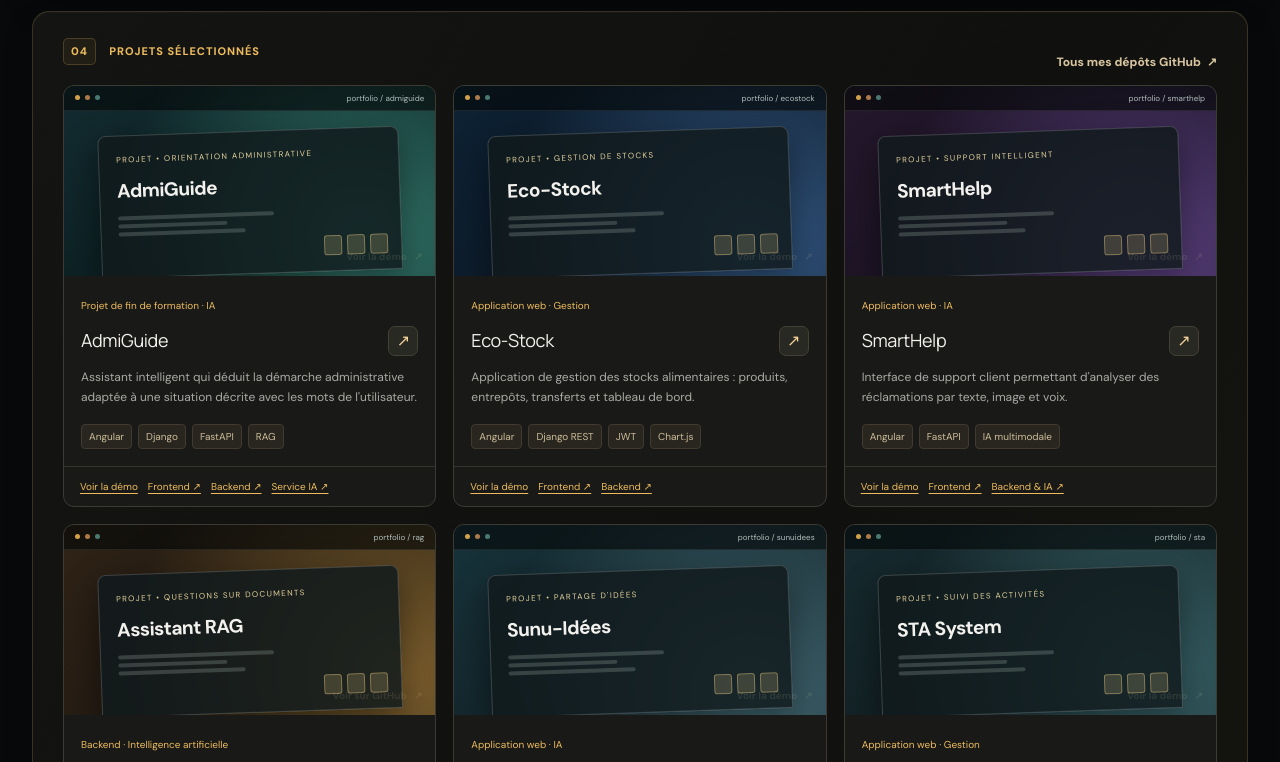
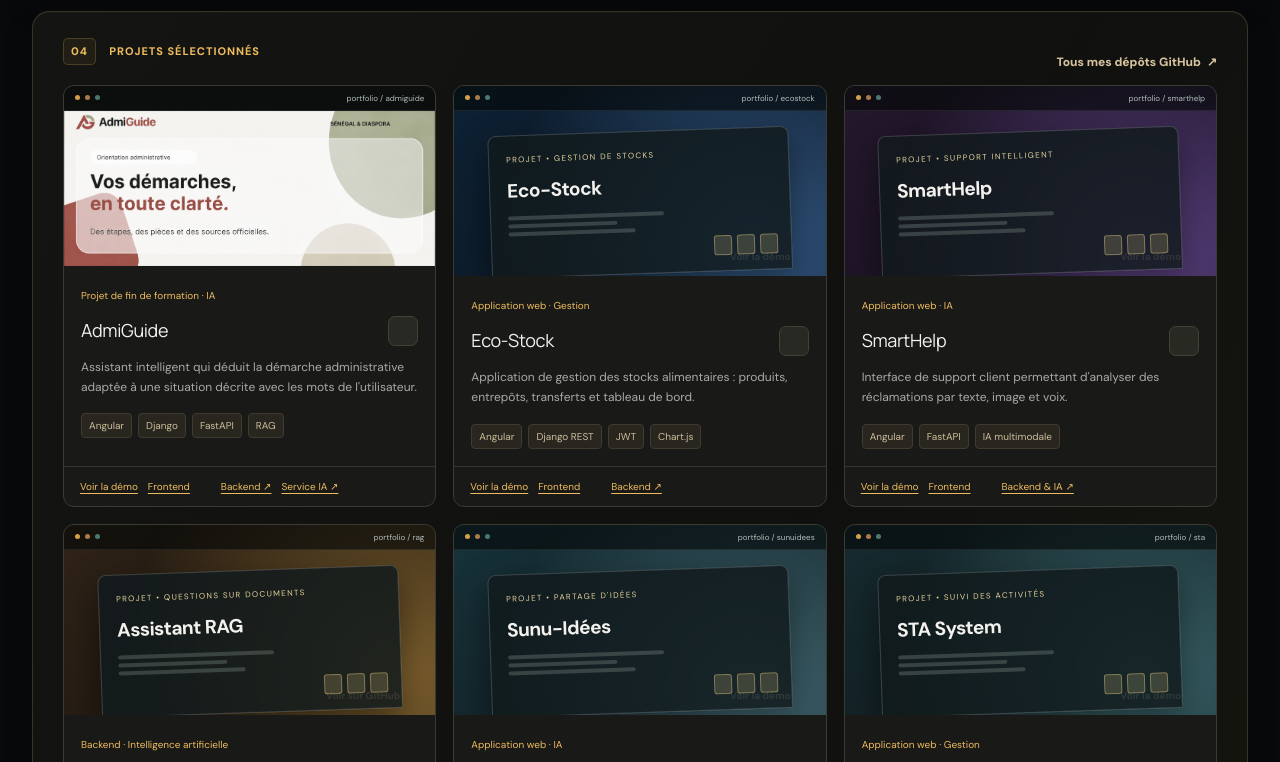
Before and after one commit to Dadowatt/portfolio, an Angular app: page / in a window 1280 px wide. Shown: the part 1438-2200 px from the top of the page. Built offline with nearby package versions, Linux system fonts and the light colour scheme; what @lucide/angular would draw is missing.

Commit message:
ajout des images des projets

```diff
--- a/src/app/app.css
+++ b/src/app/app.css
@@ -1452,7 +1452,11 @@ h2 em {
     margin: 20px auto 0;
   }
 }
-
+.contact-form .btn-gold svg {
+  width: 16px;
+  height: 16px;
+  color: #17120c;
+}
 
 /* Icônes SVG réutilisables */
 .svg-symbols {
@@ -1486,6 +1490,7 @@ h2 em {
 .external-icon svg {
   width: 17px;
   height: 17px;
+  color: var(--gold);
 }
 /* Alignement des icônes avec le texte */
 .project-extra a,
@@ -1496,3 +1501,36 @@ h2 em {
   align-items: center;
   gap: 6px;
 }
+.top-contact svg,
+.btn svg {
+  width: 16px;
+  height: 16px;
+  color: var(--gold);
+}
+
+
+/* Conserver l'en-tête et afficher l'image en dessous */
+.project-preview:has(.project-preview-image) {
+  height: auto;
+  background: transparent;
+}
+
+/* Image réelle du projet */
+.project-preview-image {
+  display: block;
+  width: 100%;
+  height: auto;
+  border-radius: 0;
+}
+
+/* En-tête conservé pour tous les projets */
+.fake-browser {
+  position: relative;
+  z-index: 1;
+}
+
+/* Icône Lucide pour les projets sans image */
+.preview-overlay svg {
+  width: 15px;
+  height: 15px;
+}
--- a/src/app/app.html
+++ b/src/app/app.html
@@ -2,7 +2,9 @@
   <!-- Logo GitHub réutilisable pour les liens -->
   <svg class="svg-symbols" aria-hidden="true" width="0" height="0">
     <symbol id="github-logo" viewBox="0 0 24 24">
-      <path d="M12 .9a11.1 11.1 0 0 0-3.51 21.63c.56.1.76-.24.76-.54v-2.12c-3.09.67-3.74-1.31-3.74-1.31-.5-1.29-1.23-1.63-1.23-1.63-1.01-.68.08-.66.08-.66 1.11.08 1.7 1.14 1.7 1.14.98 1.69 2.57 1.2 3.2.92.1-.71.39-1.2.7-1.48-2.47-.28-5.06-1.23-5.06-5.49 0-1.21.43-2.2 1.14-2.97-.11-.28-.5-1.41.11-2.93 0 0 .93-.3 3.05 1.13a10.5 10.5 0 0 1 5.55 0c2.11-1.43 3.04-1.13 3.04-1.13.61 1.52.23 2.65.11 2.93.71.77 1.13 1.76 1.13 2.97 0 4.27-2.59 5.21-5.07 5.49.4.34.75 1.01.75 2.04v3.03c0 .3.2.65.77.54A11.1 11.1 0 0 0 12 .9Z" />
+      <path
+        d="M12 .9a11.1 11.1 0 0 0-3.51 21.63c.56.1.76-.24.76-.54v-2.12c-3.09.67-3.74-1.31-3.74-1.31-.5-1.29-1.23-1.63-1.23-1.63-1.01-.68.08-.66.08-.66 1.11.08 1.7 1.14 1.7 1.14.98 1.69 2.57 1.2 3.2.92.1-.71.39-1.2.7-1.48-2.47-.28-5.06-1.23-5.06-5.49 0-1.21.43-2.2 1.14-2.97-.11-.28-.5-1.41.11-2.93 0 0 .93-.3 3.05 1.13a10.5 10.5 0 0 1 5.55 0c2.11-1.43 3.04-1.13 3.04-1.13.61 1.52.23 2.65.11 2.93.71.77 1.13 1.76 1.13 2.97 0 4.27-2.59 5.21-5.07 5.49.4.34.75 1.01.75 2.04v3.03c0 .3.2.65.77.54A11.1 11.1 0 0 0 12 .9Z"
+      />
     </symbol>
   </svg>
 
@@ -336,7 +338,8 @@
           [href]="profile.github + '?tab=repositories'"
           target="_blank"
           rel="noopener noreferrer"
-        >Tous mes dépôts GitHub <span aria-hidden="true">↗</span></a>
+          >Tous mes dépôts GitHub <span aria-hidden="true">↗</span></a
+        >
       </div>
       <div class="projects-grid">
         @for (project of projects; track project.slug) {
@@ -352,32 +355,53 @@
           class="project-preview"
           [class]="'project-preview preview-' + project.slug"
         >
+          <!-- En-tête conservé pour tous les projets -->
           <div class="fake-browser">
-                <span></span><span></span><span></span
-                ><i>portfolio / {{ project.slug }}</i>
+            <span></span>
+            <span></span>
+            <span></span>
+            <i>portfolio / {{ project.slug }}</i>
           </div>
+
+          @if (project.image) {
+            <!-- Image réelle au milieu -->
+            <img
+              class="project-preview-image"
+              [src]="project.image"
+              [alt]="'Aperçu du projet ' + project.name"
+              loading="lazy"
+            />
+          } @else {
+            <!-- Aperçu initial pour les projets sans image -->
             <div class="preview-internal">
-                <span class="preview-topline"
-                  >PROJET • {{ project.previewCategory }}</span
-                >
+              <span class="preview-topline">
+                PROJET • {{ project.previewCategory }}
+              </span>
               <strong>{{ project.previewLabel }}</strong>
-                <div class="preview-bars"><i></i><i></i><i></i></div>
+              <div class="preview-bars">
+                <i></i><i></i><i></i>
+              </div>
               <div class="preview-tiles">
                 <span></span><span></span><span></span>
               </div>
             </div>
+
             <div class="preview-overlay">
-                <span
-                  >{{ project.demo ? 'Voir la démo' : 'Voir sur GitHub' }}</span
-                >
-                <span aria-hidden="true">↗</span>
+              <span>
+                {{ project.demo ? 'Voir la démo' : 'Voir sur GitHub' }}
+              </span>
+              <svg lucideArrowUpRight aria-hidden="true"></svg>
             </div>
+          }
         </div>
+
             <div class="project-body">
               <span class="project-category">{{ project.category }}</span>
               <div class="project-heading">
                 <h3>{{ project.name }}</h3>
-                <span class="external-icon" aria-hidden="true">↗</span>
+                <span class="external-icon" aria-hidden="true">
+                  <svg lucideArrowUpRight></svg>
+                </span>
               </div>
               <p>{{ project.description }}</p>
               <div class="tag-row">
@@ -397,15 +421,25 @@
               {{ project.demoLabel || 'Voir la démo' }}
             </a>
             }
+
             <a
               [href]="project.github"
               target="_blank"
               rel="noopener noreferrer"
             >
-              {{ project.githubLabel || 'Code source' }} ↗
+              {{ project.githubLabel || 'Code source' }}
+
+              <svg
+                lucideArrowUpRight
+                class="external-link-icon"
+                aria-hidden="true"
+              ></svg>
             </a>
+
             @for (extra of project.extraGithub || []; track extra.url) {
-            <a [href]="extra.url" target="_blank" rel="noopener noreferrer">{{ extra.label }} ↗</a>
+            <a [href]="extra.url" target="_blank" rel="noopener noreferrer"
+              >{{ extra.label }} ↗</a
+            >
             }
           </div>
         </article>
@@ -455,7 +489,11 @@
             <use href="#github-logo"></use>
           </svg>
           Retrouvez mes projets sur GitHub
-          <svg lucideArrowUpRight class="external-link-icon" aria-hidden="true"></svg>
+          <svg
+            lucideArrowUpRight
+            class="external-link-icon"
+            aria-hidden="true"
+          ></svg>
         </a>
       </div>
       <form class="contact-form" (ngSubmit)="sendMessage()">
@@ -499,7 +537,7 @@
 
         <button type="submit" class="btn btn-gold" [disabled]="isSending">
           {{ isSending ? 'Envoi en cours...' : 'Envoyer le message' }}
-          <span aria-hidden="true">↗</span>
+          <svg lucideArrowUpRight aria-hidden="true"></svg>
         </button>
 
         @if (contactNotice) {
@@ -508,11 +546,12 @@
       </form>
       <aside class="contact-details">
         <div class="contact-item">
-          <span class="contact-item-icon">⌁</span>
+          <span class="contact-item-icon">
+            <svg lucideMapPin aria-hidden="true"></svg>
+          </span>
           <div><b>Localisation</b><span>{{ profile.location }}</span></div>
         </div>
         <div class="contact-item">
-
           <span class="contact-item-icon">
             <svg lucideMail aria-hidden="true"></svg>
           </span>
@@ -523,14 +562,11 @@
           </div>
         </div>
         <div class="contact-item">
-
           <span class="contact-item-icon">
-          <svg
-            viewBox="0 0 24 24"
-            fill="currentColor"
-            aria-hidden="true"
-          >
-            <path d="M12 .9a11.1 11.1 0 0 0-3.51 21.63c.56.1.76-.24.76-.54v-2.12c-3.09.67-3.74-1.31-3.74-1.31-.5-1.29-1.23-1.63-1.23-1.63-1.01-.68.08-.66.08-.66 1.11.08 1.7 1.14 1.7 1.14.98 1.69 2.57 1.2 3.2.92.1-.71.39-1.2.7-1.48-2.47-.28-5.06-1.23-5.06-5.49 0-1.21.43-2.2 1.14-2.97-.11-.28-.5-1.41.11-2.93 0 0 .93-.3 3.05 1.13a10.5 10.5 0 0 1 5.55 0c2.11-1.43 3.04-1.13 3.04-1.13.61 1.52.23 2.65.11 2.93.71.77 1.13 1.76 1.13 2.97 0 4.27-2.59 5.21-5.07 5.49.4.34.75 1.01.75 2.04v3.03c0 .3.2.65.77.54A11.1 11.1 0 0 0 12 .9Z"/>
+            <svg viewBox="0 0 24 24" fill="currentColor" aria-hidden="true">
+              <path
+                d="M12 .9a11.1 11.1 0 0 0-3.51 21.63c.56.1.76-.24.76-.54v-2.12c-3.09.67-3.74-1.31-3.74-1.31-.5-1.29-1.23-1.63-1.23-1.63-1.01-.68.08-.66.08-.66 1.11.08 1.7 1.14 1.7 1.14.98 1.69 2.57 1.2 3.2.92.1-.71.39-1.2.7-1.48-2.47-.28-5.06-1.23-5.06-5.49 0-1.21.43-2.2 1.14-2.97-.11-.28-.5-1.41.11-2.93 0 0 .93-.3 3.05 1.13a10.5 10.5 0 0 1 5.55 0c2.11-1.43 3.04-1.13 3.04-1.13.61 1.52.23 2.65.11 2.93.71.77 1.13 1.76 1.13 2.97 0 4.27-2.59 5.21-5.07 5.49.4.34.75 1.01.75 2.04v3.03c0 .3.2.65.77.54A11.1 11.1 0 0 0 12 .9Z"
+              />
             </svg>
           </span>
 
@@ -542,7 +578,11 @@
               rel="noopener noreferrer"
             >
               github.com/Dadowatt
-              <svg lucideArrowUpRight class="external-link-icon" aria-hidden="true"></svg>
+              <svg
+                lucideArrowUpRight
+                class="external-link-icon"
+                aria-hidden="true"
+              ></svg>
             </a>
           </div>
         </div>
--- a/src/app/portfolio-data.ts
+++ b/src/app/portfolio-data.ts
@@ -23,6 +23,7 @@ export interface PortfolioProject {
   category: string;
   description: string;
   technologies: string[];
+  image?: string;
   github: string;
   githubLabel?: string;
   extraGithub?: { label: string; url: string }[];
@@ -36,6 +37,7 @@ export const projects: PortfolioProject[] = [
   {
     slug: 'admiguide',
     name: 'AdmiGuide',
+    image: '/images/projects/admiguide.png',
     category: 'Projet de fin de formation · IA',
     description: 'Assistant intelligent qui déduit la démarche administrative adaptée à une situation décrite avec les mots de l\'utilisateur.',
     technologies: ['Angular', 'Django', 'FastAPI', 'RAG'],
```
Also changed, not shown: src/app/app.ts (+4 -3 lines), public/images/projects/admiguide.png (added), 1 other file (tests, documents, lock files or other folders). Lines whose indentation alone changed are shown as unchanged.
